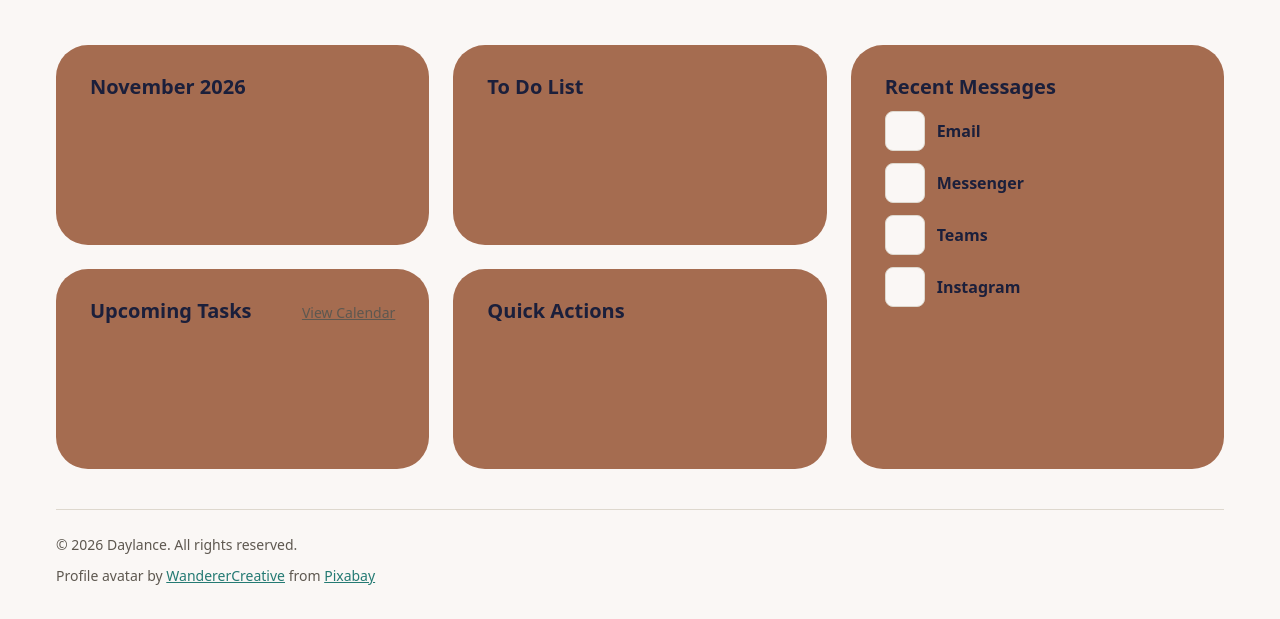
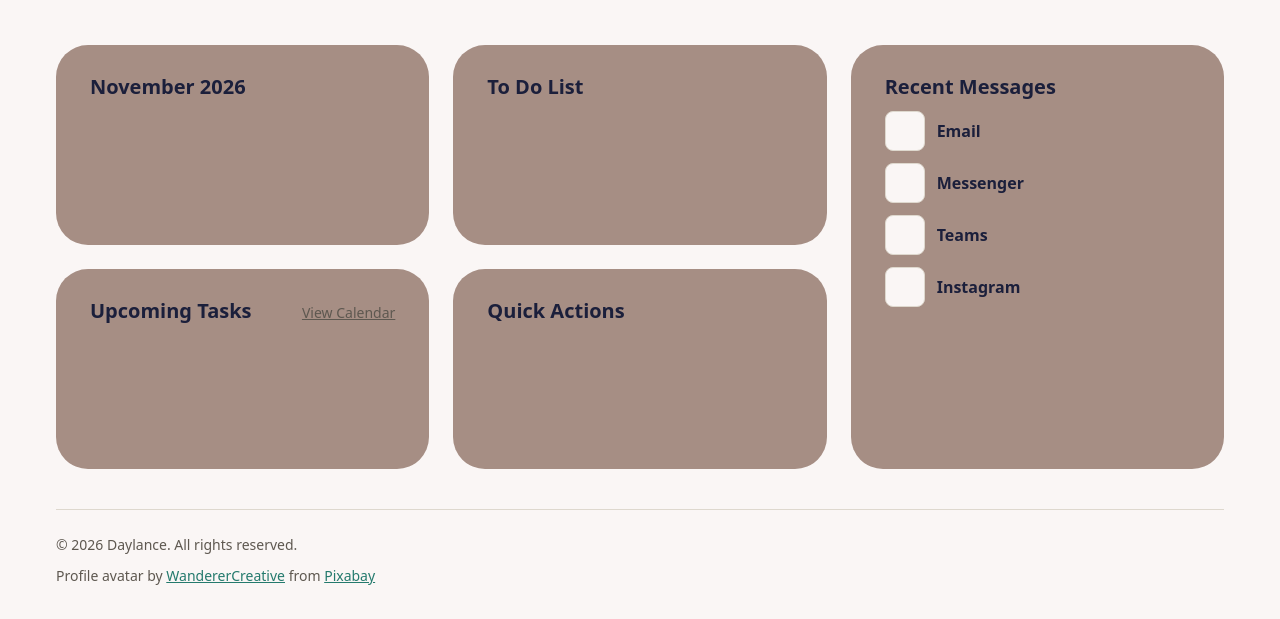
Before and after one commit to shep0199/Daylance, a plain HTML site: page index.html in a window 1280 px wide. Shown: the part 299-918 px from the top of the page. Drawn offline with Linux system fonts and the light colour scheme.

Commit message:
Adjusted brand colours

```diff
--- a/style.css
+++ b/style.css
@@ -38,10 +38,10 @@
    ===================================================== */
 
 :root {
-    --brandcol: #FAF7F5;
-    --brandcol2: #A56C50;
-    --brandcol3: #6ABAB4;
-    --brandcol4: #247A73;
+    --brandcol: #FAF6F5;
+    --brandcol2: #A68E84;
+    --brandcol3:#6ABAAE;
+    --brandcol4: #247A6D;
 }
 
 
```
